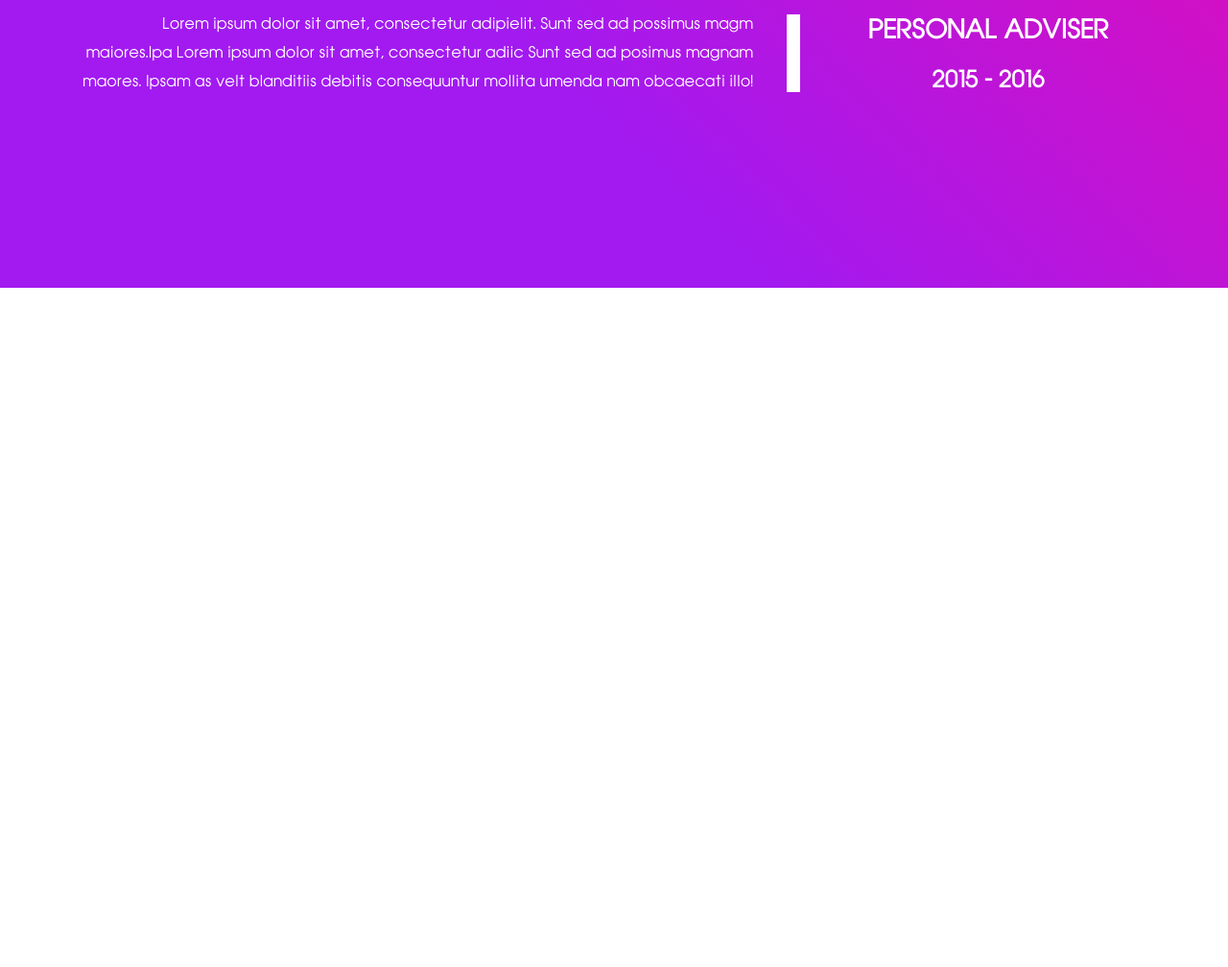
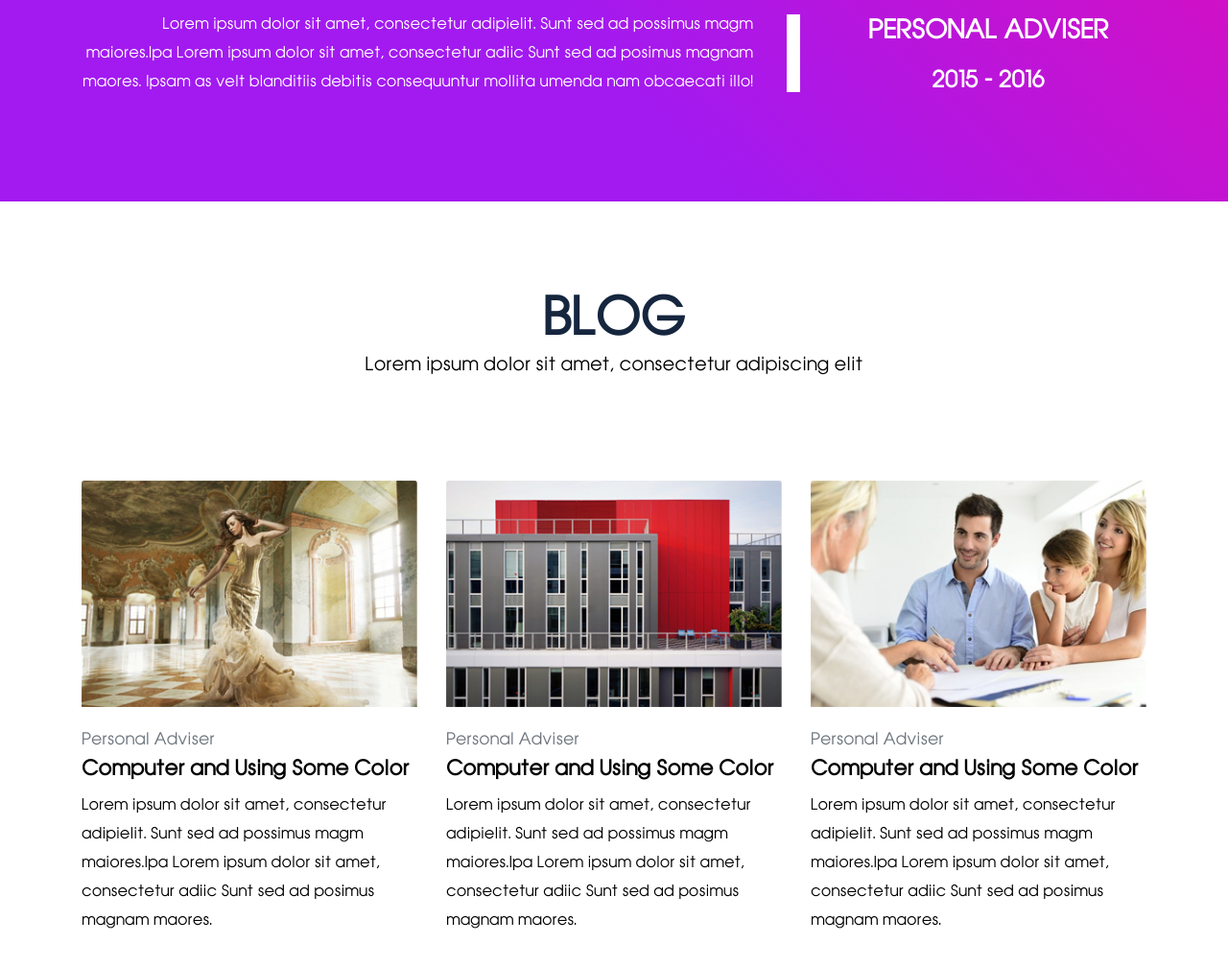
Before and after one commit to OksanaFedorenko/designer-portfolio, a website: page index.html in a window 1280 px wide. Shown: the part 6412-7420 px from the top of the page at 96% size. Before the commit the page ends 6712 px from the top, so only its background shows below. Drawn offline with nearby package versions, Linux system fonts and the light colour scheme; files whose address does not match are found by name.

Commit message:
Added experience and blog sections

```diff
--- a/css/main.scss
+++ b/css/main.scss
@@ -47,3 +47,4 @@ $dark: #15263E; //header-bg colour
 @import "./parts/sections/testimonials";
 @import "./parts/sections/portfolio";
 @import "./parts/sections/experience";
+@import "./parts/sections/blog";
--- /dev/null
+++ b/css/parts/sections/_blog.scss
@@ -0,0 +1,33 @@
+.blog {
+    width: 100%;
+    height: auto;
+    min-height: 860px;
+    padding: 90px 0;
+    &__title {
+        @include title();
+    }
+    &__subtitle {
+        @include subtitle();
+        margin-bottom: 110px;
+    }
+    &__cards {
+      justify-content: space-around;
+    }
+    &__article {
+        border: none;
+        margin-bottom: 30px;
+        img {
+            margin-bottom: 30px;
+        }
+    }
+    &__article-title {
+        font-weight: bold;
+    }
+    &__category {
+
+    }
+    &__text {
+        font-size: 15px;
+        line-height: 2;
+    }
+}
--- a/css/parts/sections/_experience.scss
+++ b/css/parts/sections/_experience.scss
@@ -32,6 +32,9 @@
     }
     @media (max-width: 576px) {
       flex-direction: column;
+    }
+    &:last-of-type() {
+      margin-bottom: 0;
     }
   }
   &__position-wrap {
--- a/index.html
+++ b/index.html
@@ -313,7 +313,7 @@
   <!--EXPERIENCE-->
   <section class="experience">
     <div class="experience__inner">
-      <h2 class="experience__title">Portfolio</h2>
+      <h2 class="experience__title">Experience</h2>
       <p class="experience__subtitle">Lorem ipsum dolor sit amet, consectetur adipiscing elit</p>
       <div class="experience__content">
 
@@ -365,6 +365,51 @@
   </section>
   <!--/EXPERIENCE-->
 
+  <!--BLOG-->
+  <section class="blog">
+    <div class="container">
+      <h2 class="blog__title">Blog</h2>
+      <p class="blog__subtitle">Lorem ipsum dolor sit amet, consectetur adipiscing elit</p>
+      <div class="blog__cards row">
+
+        <div class="col-md-4 col-sm-6 col-8">
+          <div class="blog__article card">
+            <img src="img/blog/blog-1.png" class="card-img-top" alt="photo">
+              <h6 class="card-subtitle mb-2 text-muted blog__category">Personal Adviser</h6>
+              <h5 class="card-title blog__article-title">Computer and Using Some Color</h5>
+              <p class="card-text blog__text">Lorem ipsum dolor sit amet, consectetur adipielit.
+              Sunt sed ad possimus magm maiores.Ipa Lorem ipsum dolor sit amet,
+               consectetur adiic Sunt sed ad posimus magnam maores.</p>
+          </div>
+        </div>
+
+        <div class="col-md-4 col-sm-6 col-8">
+          <div class="blog__article card">
+            <img src="img/blog/blog-2.png" class="card-img-top" alt="photo">
+              <h6 class="card-subtitle mb-2 text-muted blog__category">Personal Adviser</h6>
+              <h5 class="card-title blog__article-title">Computer and Using Some Color</h5>
+              <p class="card-text blog__text">Lorem ipsum dolor sit amet, consectetur adipielit.
+              Sunt sed ad possimus magm maiores.Ipa Lorem ipsum dolor sit amet,
+               consectetur adiic Sunt sed ad posimus magnam maores.</p>
+          </div>
+        </div>
+
+        <div class="col-md-4 col-sm-6 col-8">
+          <div class="blog__article card">
+            <img src="img/blog/blog-3.png" class="card-img-top" alt="photo">
+              <h6 class="card-subtitle mb-2 text-muted blog__category">Personal Adviser</h6>
+              <h5 class="card-title blog__article-title">Computer and Using Some Color</h5>
+              <p class="card-text blog__text">Lorem ipsum dolor sit amet, consectetur adipielit.
+              Sunt sed ad possimus magm maiores.Ipa Lorem ipsum dolor sit amet,
+               consectetur adiic Sunt sed ad posimus magnam maores.</p>
+          </div>
+        </div>
+
+      </div><!--/.blog__cards .row-->
+    </div><!--/.container-->
+  </section>
+  <!--/BLOG-->
+
   <script src="https://code.jquery.com/jquery-3.5.1.slim.min.js"></script>
   <script src="https://cdn.jsdelivr.net/npm/popper.js@1.16.0/dist/umd/popper.min.js"></script>
   <script src="https://stackpath.bootstrapcdn.com/bootstrap/4.5.0/js/bootstrap.min.js"></script>
```
Also changed, not shown: css/main.css, 1 other file.
